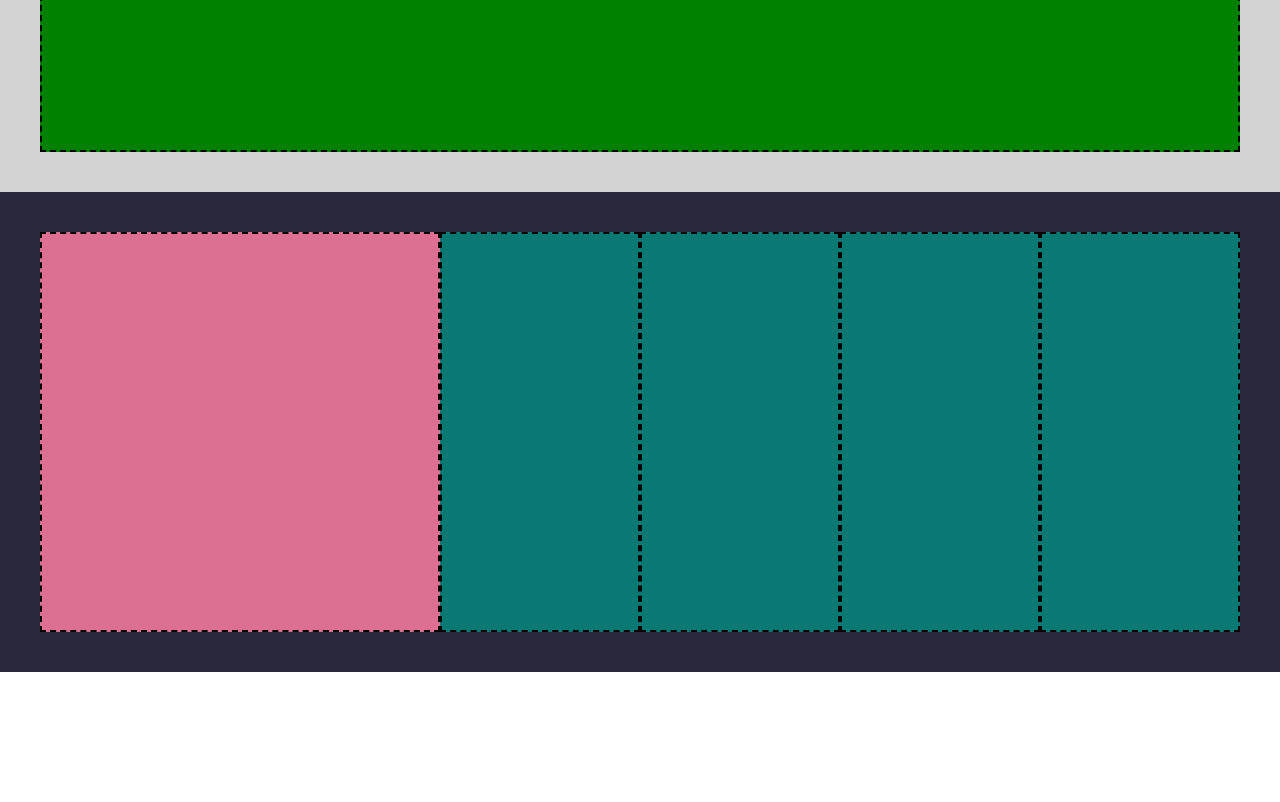
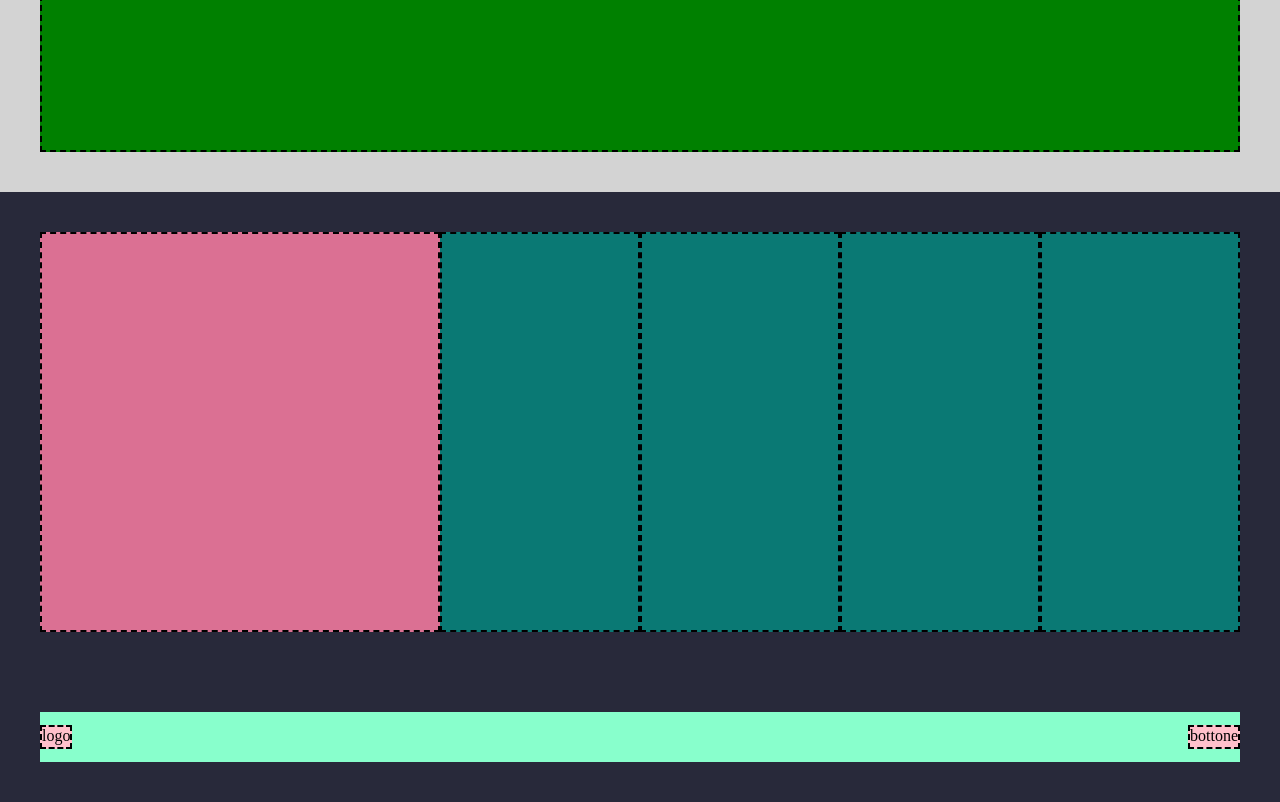
Before and after one commit to Simonedambra/htmlcss-struttura-discord, a plain HTML site: page index.html in a window 1280 px wide. Shown: the part 1898-2700 px from the top of the page. Before the commit the page ends 2570 px from the top, so only its background shows below. Drawn offline with Linux system fonts and the light colour scheme.

Commit message:
[UPD]adding comments and arranging spaces, exercise completed

```diff
--- a/css/style.css
+++ b/css/style.css
@@ -4,10 +4,25 @@
     box-sizing: border-box;
 }
 
+/* inizio header primo layout*/
+
 header {
     padding: 20px;
 }
 
+.container1 {
+    max-width: 1200px;
+    margin: auto;
+}
+
+.cal-10 {
+    height: 50px;
+    width: calc(100%/3);
+}
+
+
+/* fine header primo layout */
+/* inizio secondo layout */
 .background-blue {
     width: 100%;
     padding: 40px;
@@ -20,12 +35,9 @@ header {
 
 }
 
+/* fine secondo layout */
 
-.container1 {
-    max-width: 1200px;
-    margin: auto;
-}
-
+/* inizio classi base */
 .container {
     max-width: 1200px;
     margin: auto;
@@ -40,11 +52,13 @@ header {
     align-items: center;
 }
 
-.cal-10 {
-    height: 50px;
-    width: calc(100%/3);
+.border {
+    border: 2px dashed black;
 }
 
+/* fine classi di base */
+
+/* inizio terzo-quarto-quinto layout */
 .cal-60 {
     width: 60%;
     height: 250px;
@@ -55,11 +69,15 @@ header {
     height: 250px;
 }
 
+/* fine terzo-quarto-quinto layout */
+/* inizio sesto layout */
 .cal-green {
     height: 600px;
     width: 100%;
 }
 
+/* fine sesto layout */
+/* inizio settimo layout */
 .cal-75 {
     width: calc(100%/6);
     height: 400px;
@@ -70,11 +88,23 @@ header {
     height: 400px;
 }
 
-/* fine classi di base */
-.border {
-    border: 2px dashed black;
+/* fine settimo layout */
+/* inizio ottavo layout */
+.cal-15 {
+    display: flex;
+    align-items: center;
+    justify-content: space-between;
+    height: 50px;
+    width: 100%;
 }
 
+.text {
+    vertical-align: middle;
+    width: ;
+    height: 24px;
+}
+
+/* fine ottavo layout */
 
 /* class di colori */
 .bg-lightskyblue {
--- a/index.html
+++ b/index.html
@@ -22,17 +22,22 @@
     </header>
     <!-- fine primo layout -->
     <main>
+        <!-- inizio secondo layout -->
         <div class="background-blue bg-darkblue">
             <div class="row">
                 <div class="container-2 bg-violet border"></div>
             </div>
         </div>
+        <!-- fine secondo layout -->
+        <!-- inizio terzo layout -->
         <div class="container">
             <div class=row>
                 <div class="cal-60 bg-blue border"></div>
                 <div class="cal-40 bg-pink border"></div>
             </div>
         </div>
+        <!-- fine terzo layout -->
+        <!-- inizio quarto layout -->
         <div class="background-gray bg-lightgray">
             <div class="container">
                 <div class=row>
@@ -41,12 +46,16 @@
                 </div>
             </div>
         </div>
+        <!-- fine quarto layout -->
+        <!-- inizio quinto layout -->
         <div class="container">
             <div class=row>
                 <div class="cal-60 bg-blue border"></div>
                 <div class="cal-40 bg-pink border"></div>
             </div>
         </div>
+        <!-- fine quinto layout -->
+        <!-- inizio sesto layout -->
         <div class="background-gray bg-lightgray">
             <div class="container">
                 <div class=row>
@@ -54,7 +63,9 @@
                 </div>
             </div>
         </div>
-        <div class="background-black bg-black">
+        <!-- fine sesto layout -->
+        <!-- inizio settimo layout -->
+        <div class="background-gray bg-black ">
             <div class="container">
                 <div class=row>
                     <div class="cal-70 bg-darkpink border"></div>
@@ -65,11 +76,20 @@
                 </div>
             </div>
         </div>
-
-
-
+        <!-- fine settimo layout -->
+        <!-- inizio ottavo layout -->
+        <div class="background-gray bg-black ">
+            <div class="container">
+                <div class=row>
+                    <div class="cal-15 bg-greenlight">
+                        <div class="text border bg-pink">logo</div>
+                        <div class="text border bg-pink">bottone</div>
+                    </div>
+                </div>
+            </div>
+        </div>
+        <!-- fine ottavo layout -->
     </main>
-
 </body>
 
 </html>
```
